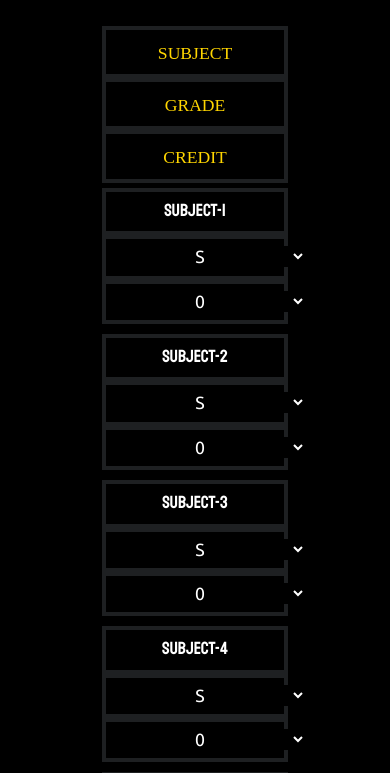
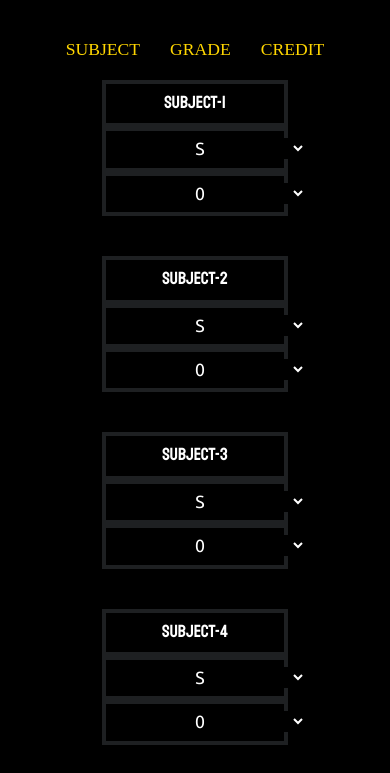
Before and after one commit to rahulleon1/Gpa-Calc, a plain HTML site: page index.html in a window 390 px wide. Shown: the top 773 px of the page. Drawn offline with nearby package versions, Linux system fonts and the light colour scheme; a web font is replaced by a local one.

Commit message:
Update main.css

```diff
--- a/css/main.css
+++ b/css/main.css
@@ -4,14 +4,30 @@
   }
 
   .boxer {
-    padding: 4%;
+    padding: 40px 0;
+    margin: 0;
   }
 
   .boxers {
-    padding: 0 4%;
-    /* text-align: center; */
+    padding: 20px 0;
+    margin: 0;
   }
 
+  .first-row {
+    margin-bottom: 5px;
+    padding: 0;
+    flex-wrap: nowrap;
+    justify-content: center;
+  }
+
+  .first-row .col-lg-4 {
+      border: none;
+
+}
+
+  .rest-row {
+    margin-bottom: 30px;
+  }
 }
 
 @media only screen and (max-width: 999px) {
@@ -218,7 +234,7 @@ image {
 
 .screen-overlay {
   background-color: #000000;
-  color: #fffff;
+  color: #fff;
   height: 100%;
   width: 100%;
   position: fixed;
```
